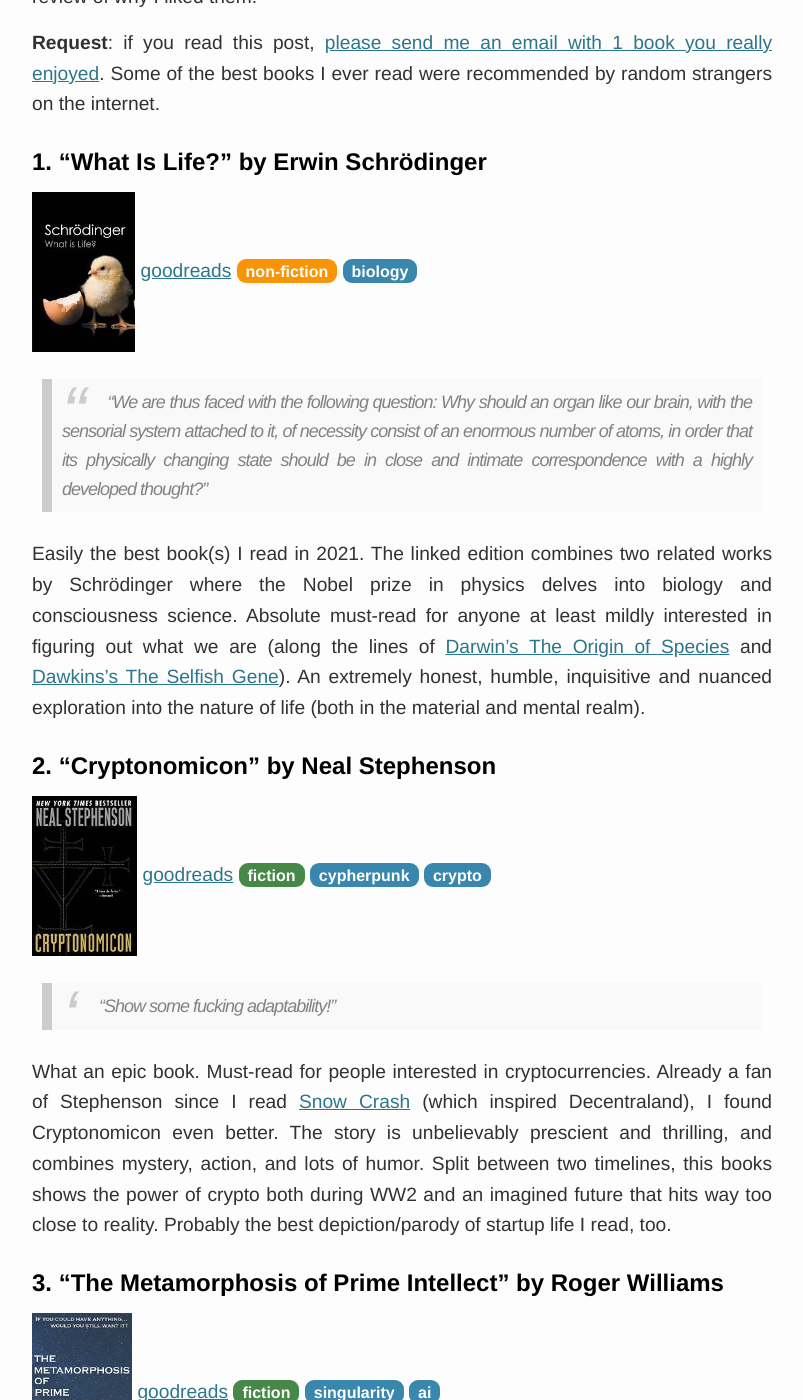
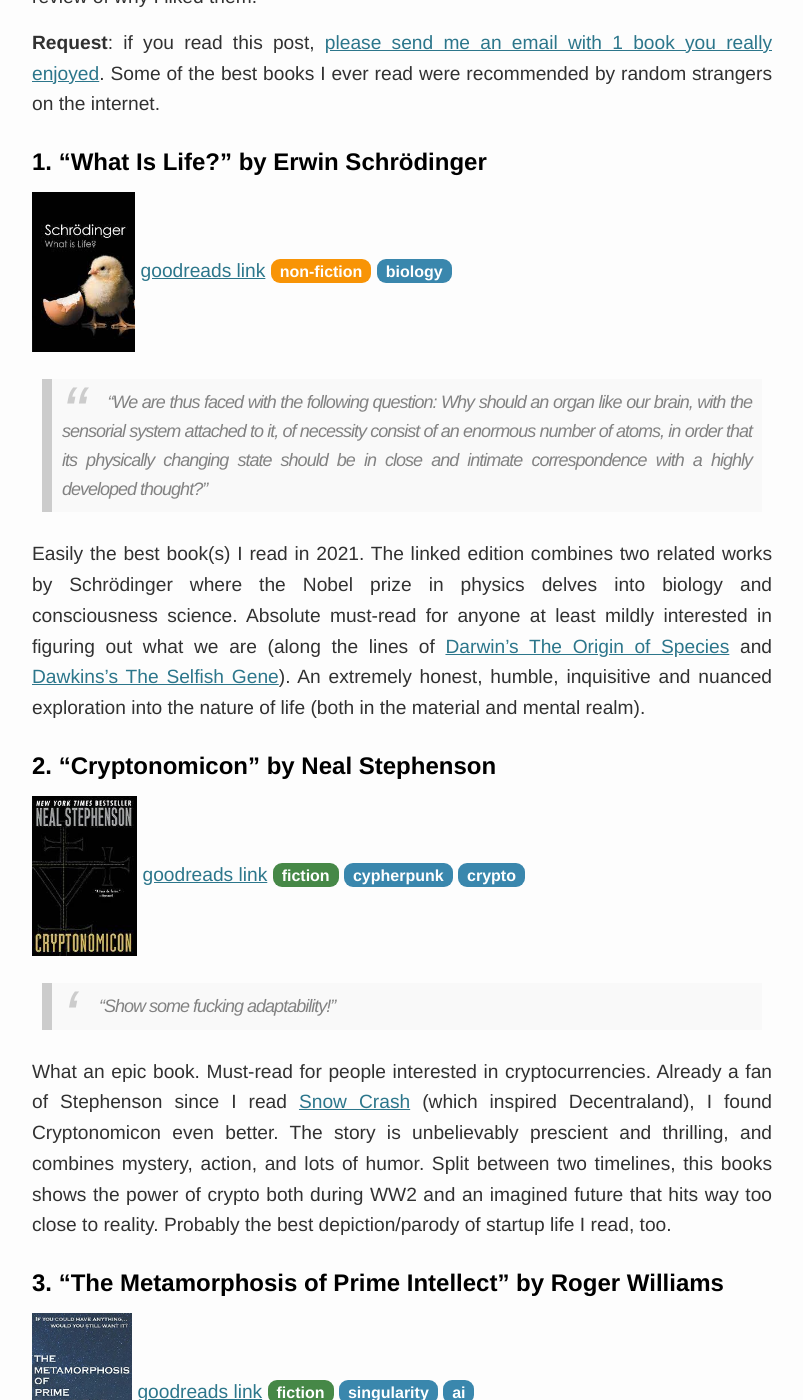
Before and after one commit to tobyornottobe/maraoz.github.io, a Jekyll site: the page built from _posts/2021-12-25-books-2021.md, in a window 1280 px wide and 1400 px high, scrolled down 630 px. Shown: the whole window, without its empty margins (238-1041 px from the left). Built offline with Jekyll 4.4.1, drawn with Linux system fonts in a browser that asks for light colours; some of the changed text lies outside the part shown.

Commit message:
Update 2021-12-25-books-2021.md

```diff
--- a/_posts/2021-12-25-books-2021.md
+++ b/_posts/2021-12-25-books-2021.md
@@ -16,7 +16,7 @@
 
 ### 1. "What Is Life?" by Erwin Schrödinger
 <img class="book" src="/img/books-2021/1.jpg">
-[goodreads](https://www.goodreads.com/book/show/162780.What_Is_Life_with_Mind_and_Matter_and_Autobiographical_Sketches)
+[goodreads link](https://www.goodreads.com/book/show/162780.What_Is_Life_with_Mind_and_Matter_and_Autobiographical_Sketches)
 <span class="badge badge-warning">non-fiction</span> <span class="badge badge-info">biology</span>
 > “We are thus faced with the following question: Why should an organ like our brain, with the sensorial system attached to it, of necessity consist of an enormous number of atoms, in order that its physically changing state should be in close and intimate correspondence with a highly developed thought?”
 
@@ -25,7 +25,7 @@
 
 ### 2. "Cryptonomicon" by Neal Stephenson
 <img class="book" src="/img/books-2021/2.jpg">
-[goodreads](https://www.goodreads.com/book/show/38897904-cryptonomicon)
+[goodreads link](https://www.goodreads.com/book/show/38897904-cryptonomicon)
 <span class="badge badge-success">fiction</span> <span class="badge badge-info">cypherpunk</span> <span class="badge badge-info">crypto</span>
 > “Show some fucking adaptability!”
 
@@ -34,7 +34,7 @@
 
 ### 3. "The Metamorphosis of Prime Intellect" by Roger Williams
 <img class="book" src="/img/books-2021/3.jpg">
-[goodreads](https://www.goodreads.com/book/show/38897904-cryptonomicon)
+[goodreads link](https://www.goodreads.com/book/show/38897904-cryptonomicon)
 <span class="badge badge-success">fiction</span> <span class="badge badge-info">singularity</span> <span class="badge badge-info">ai</span>
 > “Sometimes the truth is stupid.”
 
@@ -42,14 +42,14 @@
 
 ### 4. "The Beginning of Infinity" by David Deutsch
 <img class="book" src="/img/books-2021/4.jpg">
-[goodreads](https://www.goodreads.com/book/show/12187787-the-beginning-of-infinity)
+[goodreads link](https://www.goodreads.com/book/show/12187787-the-beginning-of-infinity)
 <span class="badge badge-warning">non-fiction</span> <span class="badge badge-info">epistemology</span> <span class="badge badge-info">science</span>
 > “That is what makes good explanations essential to science: it is only when a theory is a good explanation – hard to vary – that it even matters whether it is testable. Bad explanations are equally useless whether they are testable or not. Most accounts of the differences between myth and science make too much of the issue of testability.”
 
 
 ### 5. "Surely You're Joking, Mr. Feynman!" by Richard P. Feynman
 <img class="book" src="/img/books-2021/5.jpg">
-[goodreads](https://www.goodreads.com/book/show/9803995-surely-you-re-joking-mr-feynman-adventures-of-a-curious-character)
+[goodreads link](https://www.goodreads.com/book/show/9803995-surely-you-re-joking-mr-feynman-adventures-of-a-curious-character)
 <span class="badge badge-warning">non-fiction</span> <span class="badge badge-info">science</span> <span class="badge badge-info">biography</span>
 > “I often liked to play tricks on people when I was at MIT.”
 
@@ -58,7 +58,7 @@
 
 ### 6. "Fahrenheit 451" by Ray Bradbury
 <img class="book" src="/img/books-2021/6.jpg">
-[goodreads](https://www.goodreads.com/book/show/13079982-fahrenheit-451)
+[goodreads link](https://www.goodreads.com/book/show/13079982-fahrenheit-451)
 <span class="badge badge-warning">fiction</span> <span class="badge badge-info">dystopia</span> <span class="badge badge-info">classic</span>
 > ““Are you happy?” she said. “Am I what?” he cried.”
 
@@ -69,7 +69,7 @@
 
 ### 7. "The Trial" by Franz Kafka
 <img class="book" src="/img/books-2021/7.jpg">
-[goodreads](https://www.goodreads.com/book/show/18745889-the-trial)
+[goodreads link](https://www.goodreads.com/book/show/18745889-the-trial)
 <span class="badge badge-warning">fiction</span> <span class="badge badge-info">dystopia</span> <span class="badge badge-info">classic</span>
 > “Progress had always been made, but the nature of this progress could never be specified.”
 
```
